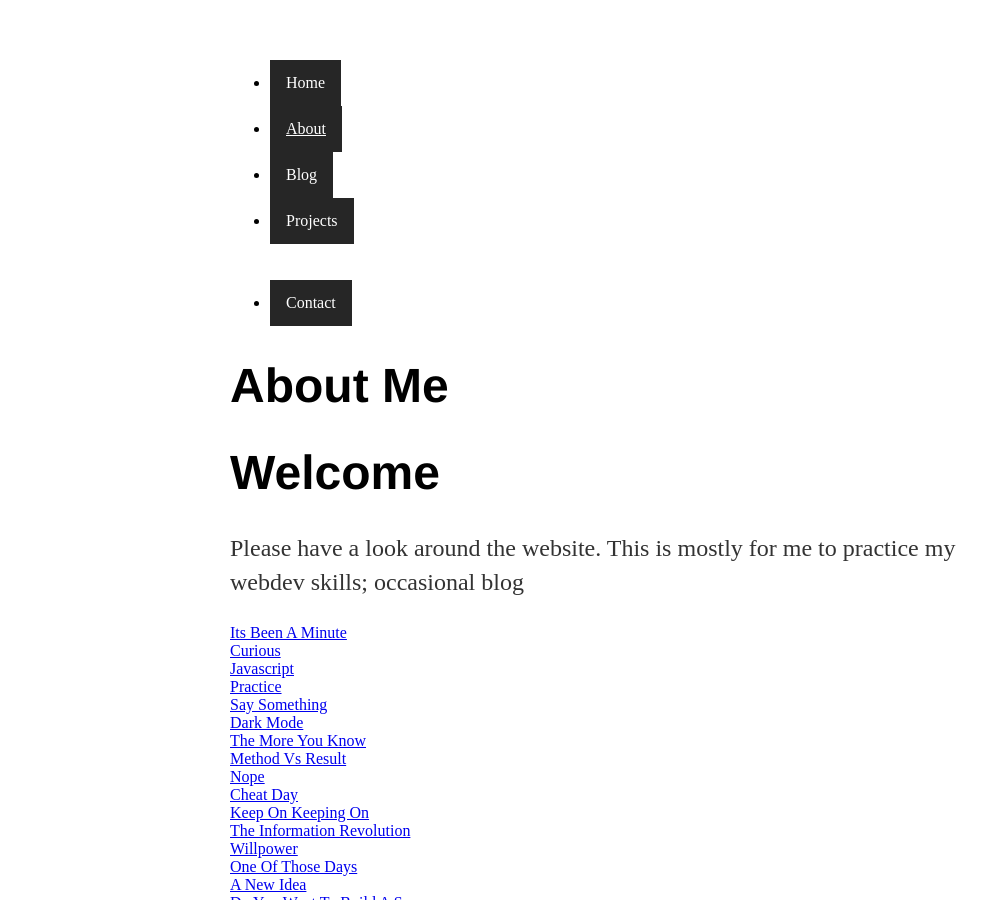
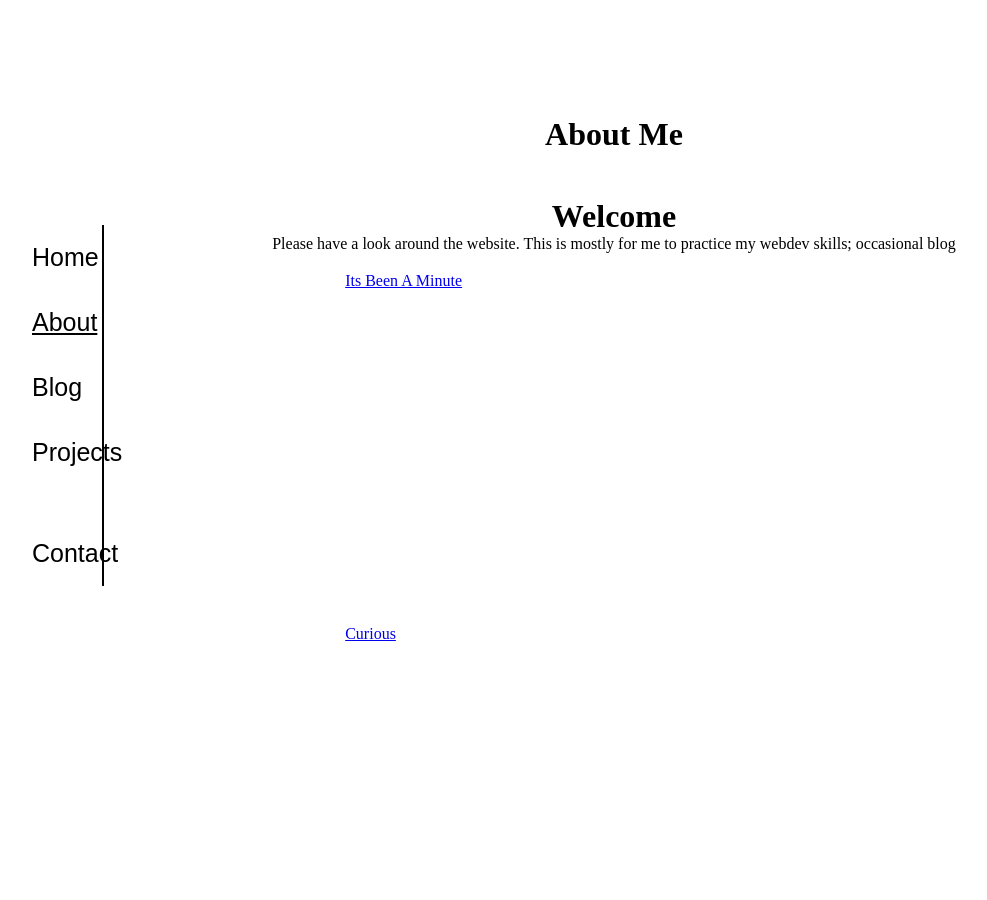
Before and after one commit to Illcarious/Illcarious.github.io, a Jekyll site: the page built from index.html, in a window 1280 px wide and 900 px high. Shown: the whole window, without its empty margins (26-1013 px from the left). Built offline with Jekyll 4.4.1, drawn with Linux system fonts in a browser that asks for light colours.

Commit message:
Update default.html

```diff
--- a/_layouts/default.html
+++ b/_layouts/default.html
@@ -3,7 +3,7 @@
 		<head>
 			<title>{{ page.title }}</title>
 			<!-- link to main stylesheet -->
-			<link rel="stylesheet" type="text/css" href="/css/main.css">
+			<link rel="stylesheet" type="text/css" href="/css/newMain.css">
 		</head>
 		<body>
 			<div class="topNav">
```
